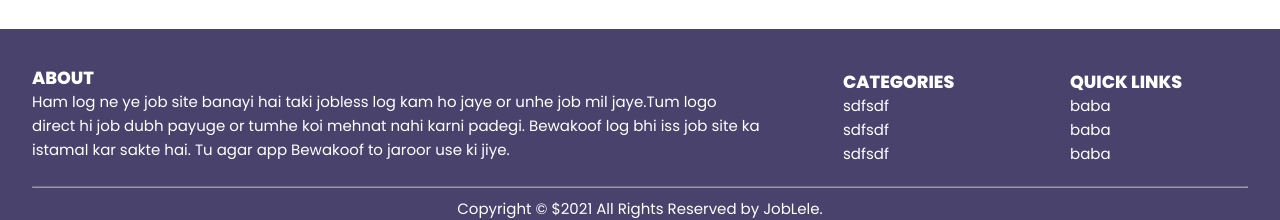
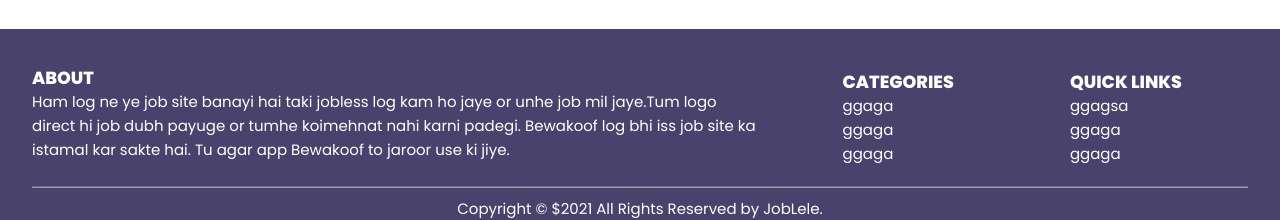
Before and after one commit to codescientist703/job-site, a React (Create React App) app in the folder jobsite/frontend/: page /category/jobname in a window 1280 px wide. Shown: the part 714-934 px from the top of the page. Built offline with nearby package versions, Linux system fonts and the light colour scheme.

Commit message:
added rawcontent

```diff
--- a/jobsite/frontend/src/RawContent/FooterContent.js
+++ b/jobsite/frontend/src/RawContent/FooterContent.js
@@ -0,0 +1,33 @@
+const data = {
+	description:
+		'Ham log ne ye job site banayi hai taki jobless log kam ho jaye or unhe job mil jaye.Tum logo direct hi job dubh payuge or tumhe koimehnat nahi karni padegi. Bewakoof log bhi iss job site ka istamal kar sakte hai. Tu agar app Bewakoof to jaroor use ki jiye.',
+	categories: [
+		{
+			name: 'ggaga',
+			link: '/category',
+		},
+		{
+			name: 'ggaga',
+			link: '/category',
+		},
+		{
+			name: 'ggaga',
+			link: '/category',
+		},
+	],
+	quicklinks: [
+		{
+			name: 'ggagsa',
+			link: '/category',
+		},
+		{
+			name: 'ggaga',
+			link: '/category',
+		},
+		{
+			name: 'ggaga',
+			link: '/category',
+		},
+	],
+};
+export default data;
--- a/jobsite/frontend/src/RawContent/HeaderContent.js
+++ b/jobsite/frontend/src/RawContent/HeaderContent.js
@@ -0,0 +1,32 @@
+import { AiOutlineHome } from 'react-icons/ai';
+import { HiOutlineOfficeBuilding } from 'react-icons/hi';
+import { BiBuildings } from 'react-icons/bi';
+
+const Data = [
+	{
+		name: 'Home',
+		link: '/',
+		icon: <AiOutlineHome />,
+	},
+	{
+		name: 'Jobs',
+		link: '/category',
+		icon: <HiOutlineOfficeBuilding />,
+	},
+	{
+		name: 'Internships',
+		link: '/category/jobname',
+		icon: <BiBuildings />,
+	},
+	{
+		name: 'Job Experience',
+		link: '/job-experience',
+		icon: <BiBuildings />,
+	},
+	{
+		name: 'Single Experience',
+		link: '/job-experience/exp',
+		icon: <BiBuildings />,
+	},
+];
+export default Data;
--- a/jobsite/frontend/src/pages/Home/Data.js
+++ b/jobsite/frontend/src/RawContent/HomeContent.js
@@ -1,6 +1,6 @@
 import { BsServer, BsCode } from 'react-icons/bs';
 
-export const Data = {
+const Data = {
 	homeTitle: 'Tired of searching for jobs?',
 	homeContent: 'Forget the hassle for searching by the revolution',
 	sec2Title: 'Find Thousands of jobs and apply for what you like..',
@@ -51,3 +51,4 @@ export const Data = {
 		},
 	],
 };
+export default Data;
--- a/jobsite/frontend/src/components/Footer/Footer.elements.js
+++ b/jobsite/frontend/src/components/Footer/Footer.elements.js
@@ -1,3 +1,4 @@
+import { Link } from 'react-router-dom';
 import styled from 'styled-components/macro';
 
 export const SiteFooter = styled.footer`
@@ -45,6 +46,10 @@ export const LinkColumn = styled.ul`
 	padding-right: 1rem;
 `;
 
+export const LinkItem = styled(Link)`
+	text-decoration: none;
+	color: white;
+`;
 export const Divider = styled.hr`
 	opacity: 0.5;
 	margin-bottom: 0.6rem;
--- a/jobsite/frontend/src/components/Footer/Footer.js
+++ b/jobsite/frontend/src/components/Footer/Footer.js
@@ -7,8 +7,9 @@ import {
 	LinkHeader,
 	DividerContainer,
 	Divider,
+	LinkItem,
 } from './Footer.elements';
-
+import data from '../../RawContent/FooterContent';
 const Footer = () => {
 	let dateObj = new Date();
 	let curYear = dateObj.getFullYear();
@@ -17,25 +18,24 @@ const Footer = () => {
 			<FooterContainer>
 				<AboutContainer>
 					<h3>ABOUT</h3>
-					<p>
-						Ham log ne ye job site banayi hai taki jobless log kam ho jaye or
-						unhe job mil jaye.Tum logo direct hi job dubh payuge or tumhe koi
-						mehnat nahi karni padegi. Bewakoof log bhi iss job site ka istamal
-						kar sakte hai. Tu agar app Bewakoof to jaroor use ki jiye.
-					</p>
+					<p>{data.description}</p>
 				</AboutContainer>
 				<LinkContainer>
 					<LinkColumn>
 						<LinkHeader>CATEGORIES</LinkHeader>
-						<li>sdfsdf</li>
-						<li>sdfsdf</li>
-						<li>sdfsdf</li>
+						{data.categories.map((item, index) => (
+							<li key={index}>
+								<LinkItem to={item.link}>{item.name}</LinkItem>
+							</li>
+						))}
 					</LinkColumn>
 					<LinkColumn>
 						<LinkHeader>QUICK LINKS</LinkHeader>
-						<li>baba</li>
-						<li>baba</li>
-						<li>baba</li>
+						{data.quicklinks.map((item, index) => (
+							<li key={index}>
+								<LinkItem to={item.link}>{item.name}</LinkItem>
+							</li>
+						))}
 					</LinkColumn>
 				</LinkContainer>
 			</FooterContainer>
--- a/jobsite/frontend/src/components/Header/Data.js
+++ /dev/null
@@ -1,33 +0,0 @@
-import { AiOutlineHome } from 'react-icons/ai';
-import { HiOutlineOfficeBuilding } from 'react-icons/hi';
-import { BiBuildings } from 'react-icons/bi';
-
-
-const Data = [
-	{
-		name: 'Home',
-		link: '/',
-		icon: <AiOutlineHome />
-	},
-	{
-		name: 'Jobs',
-		link: '/category',
-		icon: <HiOutlineOfficeBuilding />
-	},
-	{
-		name: 'Internships',
-		link: '/category/jobname',
-		icon: <BiBuildings />
-	},
-	{
-		name: 'Job Experience',
-		link: '/job-experience',
-		icon: <BiBuildings />
-	},
-	{
-		name: 'Single Experience',
-		link: '/job-experience/exp',
-		icon: <BiBuildings />
-	},
-];
-export default Data;
--- a/jobsite/frontend/src/pages/Home/Home.js
+++ b/jobsite/frontend/src/pages/Home/Home.js
@@ -31,7 +31,7 @@ import {
 import JobImg from '../../images/homejob.svg';
 import BoyImg from '../../images/boyjob.svg';
 import { Button, Seo } from '../../components';
-import { Data } from './Data';
+import Data from '../../RawContent/HomeContent';
 const Home = () => {
 	return (
 		<article>
```
Also changed, not shown: jobsite/frontend/src/components/Header/Header.js (+4 -12 lines).
